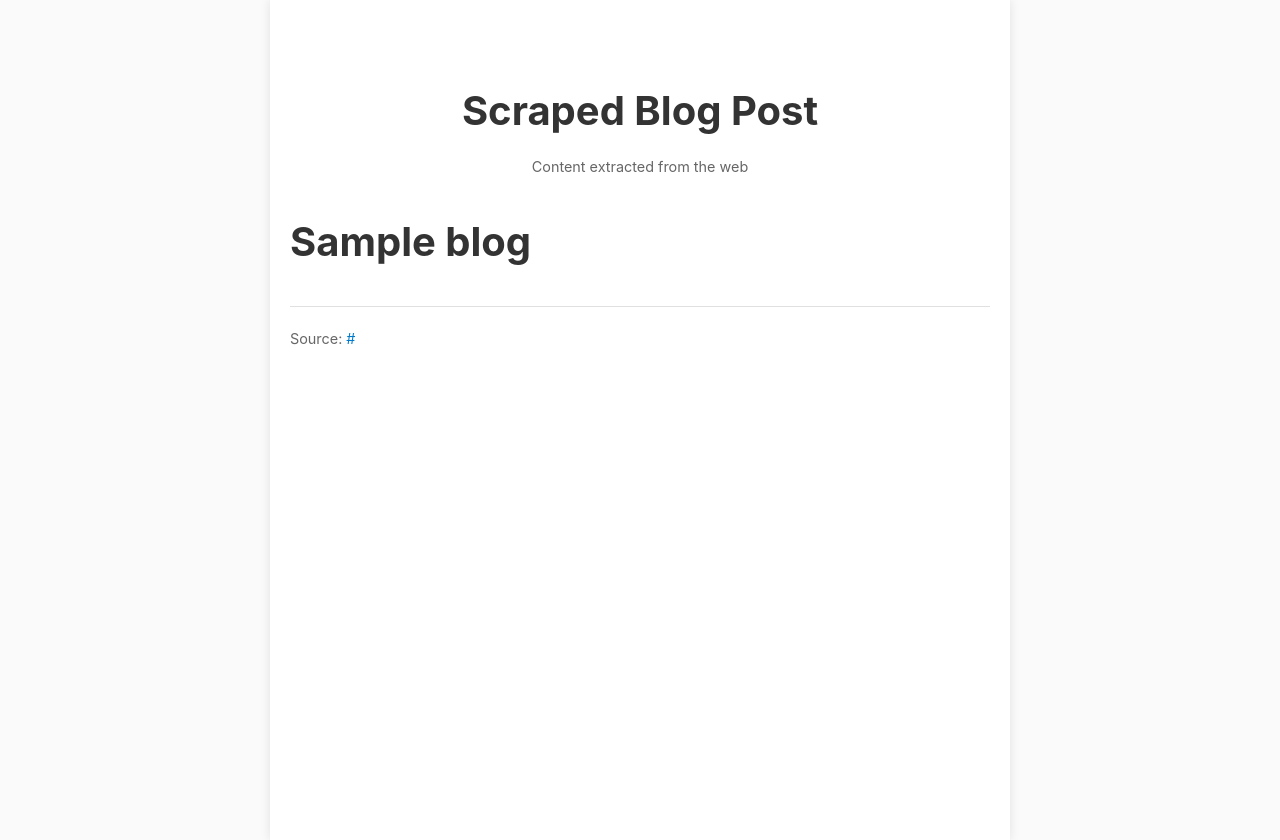
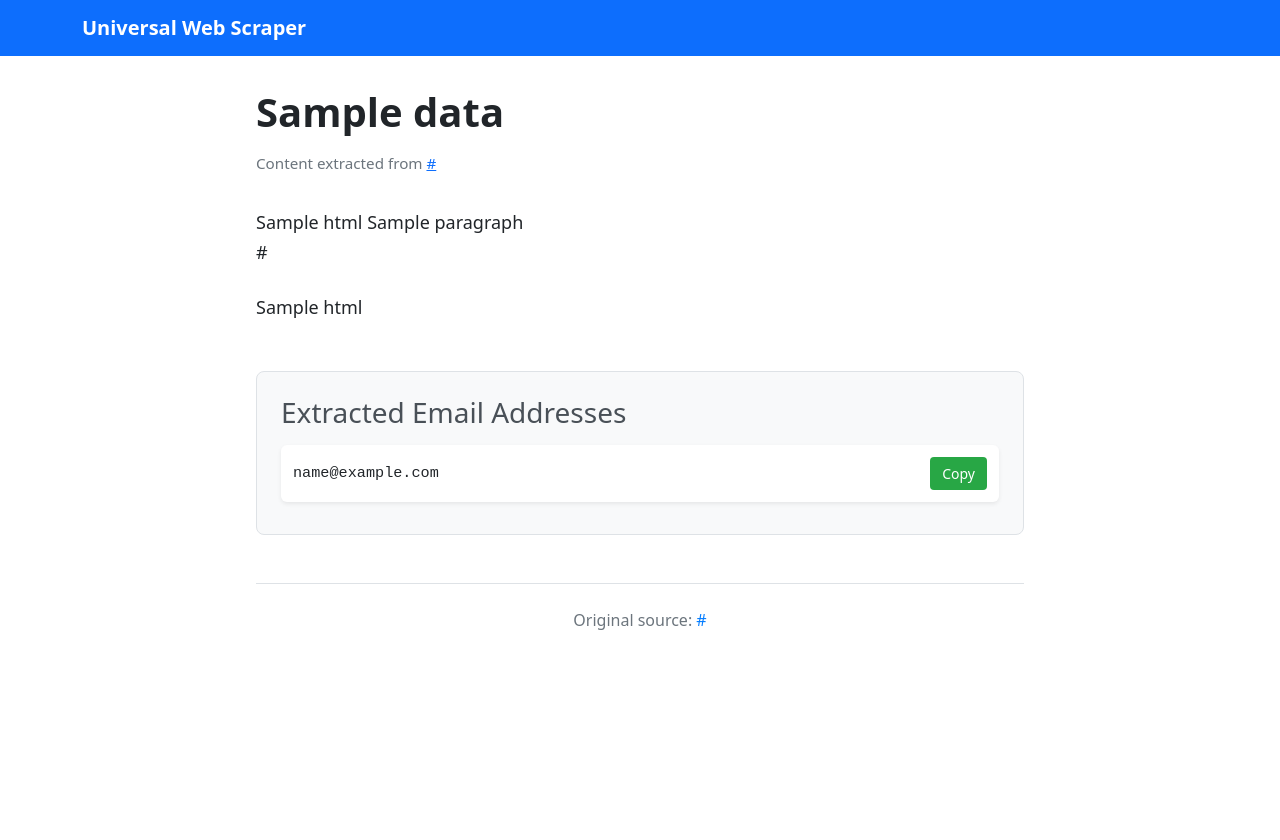
Before and after one commit to Zaryab-dev/blogscraper, a Django app: template scraper/templates/scraper/results.html in a window 1280 px wide. After the commit the page ends 630 px from the top, so only its background shows below. Run offline with Django 4.2, Linux system fonts and the light colour scheme; the template is opened without the code that fills it: most values are stand-ins (such as "Sample title", 1, 10 or a date in 2020).

Commit message:
feat: add new scraping logic with whole content

```diff
--- a/scraper/templates/scraper/results.html
+++ b/scraper/templates/scraper/results.html
@@ -3,110 +3,229 @@
 <head>
     <meta charset="UTF-8">
     <meta name="viewport" content="width=device-width, initial-scale=1.0">
-    <title>{{ blog.title|default:"Blog Scraper" }}</title>
+    <title>{{ data.title|default:"Universal Web Scraper" }}</title>
+    <link href="https://cdn.jsdelivr.net/npm/bootstrap@5.3.0/dist/css/bootstrap.min.css" rel="stylesheet">
     <style>
-        body {
-            font-family: -apple-system, BlinkMacSystemFont, 'Segoe UI', Roboto, Oxygen, Ubuntu, Cantarell, sans-serif;
-            line-height: 1.6;
-            color: #333;
-            background-color: #fafafa;
-            margin: 0;
-            padding: 0;
+        .navbar-brand {
+            font-weight: 600;
         }
-        .container {
-            max-width: 700px;
-            margin: 0 auto;
-            padding: 20px;
-            background-color: white;
-            box-shadow: 0 0 10px rgba(0,0,0,0.1);
-            min-height: 100vh;
+        .article-container {
+            max-width: 800px;
+            margin: 2rem auto;
+            padding: 0 1rem;
         }
-        .header {
-            text-align: center;
-            margin-bottom: 40px;
-            padding-top: 40px;
-        }
-        .title {
+        .article-title {
             font-size: 2.5rem;
             font-weight: 700;
-            margin-bottom: 20px;
             line-height: 1.2;
+            margin-bottom: 1rem;
+            color: #212529;
         }
-        .meta {
-            color: #666;
-            font-size: 0.9rem;
+        .article-meta {
+            color: #6c757d;
+            margin-bottom: 2rem;
+            font-size: 0.95rem;
         }
-        .content {
-            font-size: 1.1rem;
-            line-height: 1.8;
-            margin-top: 40px;
+        .article-content {
+            font-size: 1.125rem;
+            line-height: 1.7;
+            color: #212529;
         }
-        .content p {
-            margin-bottom: 1.5em;
+        .article-content h1,
+        .article-content h2,
+        .article-content h3,
+        .article-content h4,
+        .article-content h5,
+        .article-content h6 {
+            margin-top: 2rem;
+            margin-bottom: 1rem;
+            line-height: 1.3;
+            color: #212529;
         }
-        .error {
-            color: #d32f2f;
-            background-color: #ffebee;
-            padding: 15px;
-            border-radius: 4px;
-            margin: 20px 0;
+        .article-content h1 { font-size: 2.25rem; border-bottom: 2px solid #e9ecef; padding-bottom: 0.5rem; }
+        .article-content h2 { font-size: 1.875rem; border-bottom: 1px solid #e9ecef; padding-bottom: 0.25rem; }
+        .article-content h3 { font-size: 1.5rem; }
+        .article-content h4 { font-size: 1.25rem; }
+        .article-content p {
+            margin-bottom: 1.5rem;
         }
-        .source {
-            margin-top: 40px;
-            padding-top: 20px;
-            border-top: 1px solid #e0e0e0;
-            color: #666;
-            font-size: 0.9rem;
-        }
-        .source a {
-            color: #007acc;
+        .article-content a {
+            color: #007bff;
             text-decoration: none;
         }
-        .source a:hover {
+        .article-content a:hover {
             text-decoration: underline;
+        }
+        .article-content img {
+            max-width: 100%;
+            height: auto;
+            border-radius: 0.375rem;
+            margin: 1.5rem 0;
+            box-shadow: 0 0.125rem 0.25rem rgba(0,0,0,0.075);
+        }
+        .article-content blockquote {
+            border-left: 4px solid #007bff;
+            padding-left: 1rem;
+            margin: 1.5rem 0;
+            font-style: italic;
+            color: #6c757d;
+            background-color: #f8f9fa;
+            padding: 1rem;
+            border-radius: 0.25rem;
+        }
+        .article-content code {
+            background-color: #f8f9fa;
+            padding: 0.125rem 0.25rem;
+            border-radius: 0.25rem;
+            font-family: 'Courier New', monospace;
+            font-size: 0.875em;
+            color: #d73a49;
+        }
+        .article-content ul,
+        .article-content ol {
+            margin-bottom: 1.5rem;
+            padding-left: 2rem;
+        }
+        .article-content li {
+            margin-bottom: 0.5rem;
+        }
+        .email-highlight {
+            background-color: #fff3cd;
+            padding: 0.125rem 0.25rem;
+            border-radius: 0.25rem;
+            font-weight: 500;
+            color: #856404;
+            border: 1px solid #ffeaa7;
+        }
+        .emails-section {
+            background-color: #f8f9fa;
+            border: 1px solid #dee2e6;
+            border-radius: 0.5rem;
+            padding: 1.5rem;
+            margin-top: 3rem;
+        }
+        .emails-section h3 {
+            color: #495057;
+            margin-bottom: 1rem;
+        }
+        .email-item {
+            display: flex;
+            justify-content: space-between;
+            align-items: center;
+            padding: 0.75rem;
+            background-color: white;
+            border-radius: 0.375rem;
+            margin-bottom: 0.5rem;
+            box-shadow: 0 0.125rem 0.25rem rgba(0,0,0,0.075);
+        }
+        .email-text {
+            font-family: 'Courier New', monospace;
+            font-size: 0.95rem;
+        }
+        .copy-btn {
+            background-color: #28a745;
+            color: white;
+            border: none;
+            padding: 0.375rem 0.75rem;
+            border-radius: 0.25rem;
+            cursor: pointer;
+            font-size: 0.875rem;
+            transition: background-color 0.15s ease-in-out;
+        }
+        .copy-btn:hover {
+            background-color: #218838;
+        }
+        .copy-btn.copied {
+            background-color: #007bff;
+        }
+        .source-link {
+            text-align: center;
+            margin-top: 3rem;
+            padding-top: 1.5rem;
+            border-top: 1px solid #dee2e6;
+            color: #6c757d;
+        }
+        .source-link a {
+            color: #007bff;
+            text-decoration: none;
+        }
+        .source-link a:hover {
+            text-decoration: underline;
+        }
+        .alert-danger {
+            border-radius: 0.375rem;
         }
     </style>
 </head>
 <body>
-    <div class="container">
-        <div class="header">
-            <h1 class="title">Scraped Blog Post</h1>
-            <div class="meta">Content extracted from the web</div>
+    <nav class="navbar navbar-expand-lg navbar-dark bg-primary">
+        <div class="container">
+            <a class="navbar-brand" href="#">Universal Web Scraper</a>
         </div>
+    </nav>
+
+    <div class="article-container">
+        <h1 class="article-title">{{ data.title|default:"Scraped Content" }}</h1>
+        <div class="article-meta">Content extracted from <a href="{{ url }}" target="_blank">{{ url }}</a></div>
 
         {% if error %}
-            <div class="error">
+            <div class="alert alert-danger">
                 <strong>Error:</strong> {{ error }}
             </div>
         {% else %}
-            {% if blog %}
-                <article>
-                    <h1 class="title">{{ blog.title }}</h1>
-                    <div class="content">
-                        {% for block in blog.content_blocks %}
-                            {% if block.type == 'heading' %}
-                                <h{{ block.level }} style="margin-top: 2em; margin-bottom: 0.5em; font-weight: 600;">{{ block.text }}</h{{ block.level }}>
-                            {% elif block.type == 'paragraph' %}
-                                <p>{{ block.text }}</p>
-                            {% elif block.type == 'image' %}
-                                <figure style="margin: 2em 0; text-align: center;">
-                                    <img src="{{ block.src }}" alt="{{ block.alt }}" style="max-width: 100%; height: auto; border-radius: 8px; box-shadow: 0 2px 8px rgba(0,0,0,0.1);">
-                                    {% if block.alt %}
-                                        <figcaption style="margin-top: 0.5em; font-size: 0.9em; color: #666;">{{ block.alt }}</figcaption>
-                                    {% endif %}
-                                </figure>
-                            {% endif %}
-                        {% endfor %}
+            {% if data %}
+                <div class="article-content">
+                    {% for heading in data.headings %}
+                        {{ heading.html|safe }}
+                    {% endfor %}
+                    {% for paragraph in data.paragraphs %}
+                        {{ paragraph|safe }}
+                    {% endfor %}
+                    {% for link in data.links %}
+                        <p>{{ link|safe }}</p>
+                    {% endfor %}
+                    {% for image in data.images %}
+                        {{ image.html|safe }}
+                    {% endfor %}
+                </div>
+
+                {% if data.emails %}
+                <div class="emails-section">
+                    <h3>Extracted Email Addresses</h3>
+                    {% for email in data.emails %}
+                    <div class="email-item">
+                        <span class="email-text">{{ email }}</span>
+                        <button class="copy-btn" onclick="copyToClipboard('{{ email }}', this)">Copy</button>
                     </div>
-                </article>
+                    {% endfor %}
+                </div>
+                {% endif %}
             {% else %}
-                <div class="error">No blog content found.</div>
+                <div class="alert alert-warning">No content found on the page.</div>
             {% endif %}
         {% endif %}
 
-        <div class="source">
-            Source: <a href="{{ url }}" target="_blank">{{ url }}</a>
+        <div class="source-link">
+            Original source: <a href="{{ url }}" target="_blank">{{ url }}</a>
         </div>
     </div>
+
+    <script src="https://cdn.jsdelivr.net/npm/bootstrap@5.3.0/dist/js/bootstrap.bundle.min.js"></script>
+    <script>
+        function copyToClipboard(text, button) {
+            navigator.clipboard.writeText(text).then(function() {
+                const originalText = button.textContent;
+                button.textContent = 'Copied!';
+                button.classList.add('copied');
+                setTimeout(function() {
+                    button.textContent = originalText;
+                    button.classList.remove('copied');
+                }, 2000);
+            }).catch(function(err) {
+                console.error('Failed to copy: ', err);
+                alert('Failed to copy email address');
+            });
+        }
+    </script>
 </body>
 </html>
```
Also changed, not shown: scraper/views.py (+141 -24 lines).
